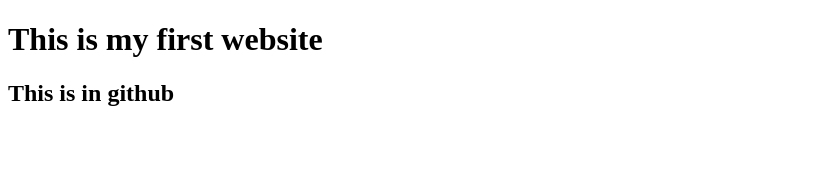
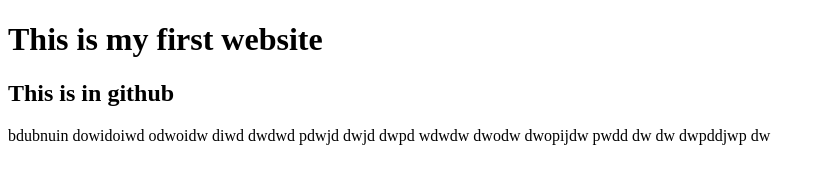
Before and after one commit to rabby9898/my-first-website-ever, a plain HTML site: page index.html in a window 1280 px wide. Shown: the whole page, without its empty margins (0-824 px from the left). Drawn offline with Linux system fonts and the light colour scheme.

Commit message:
para added

```diff
--- a/index.html
+++ b/index.html
@@ -9,5 +9,6 @@
 <body>
     <h1>This is my first website</h1>
     <h2>This is in github</h2>
+    <p>bdubnuin dowidoiwd odwoidw diwd dwdwd pdwjd dwjd dwpd wdwdw  dwodw dwopijdw pwdd dw dw dwpddjwp dw</p>
 </body>
 </html>
```
